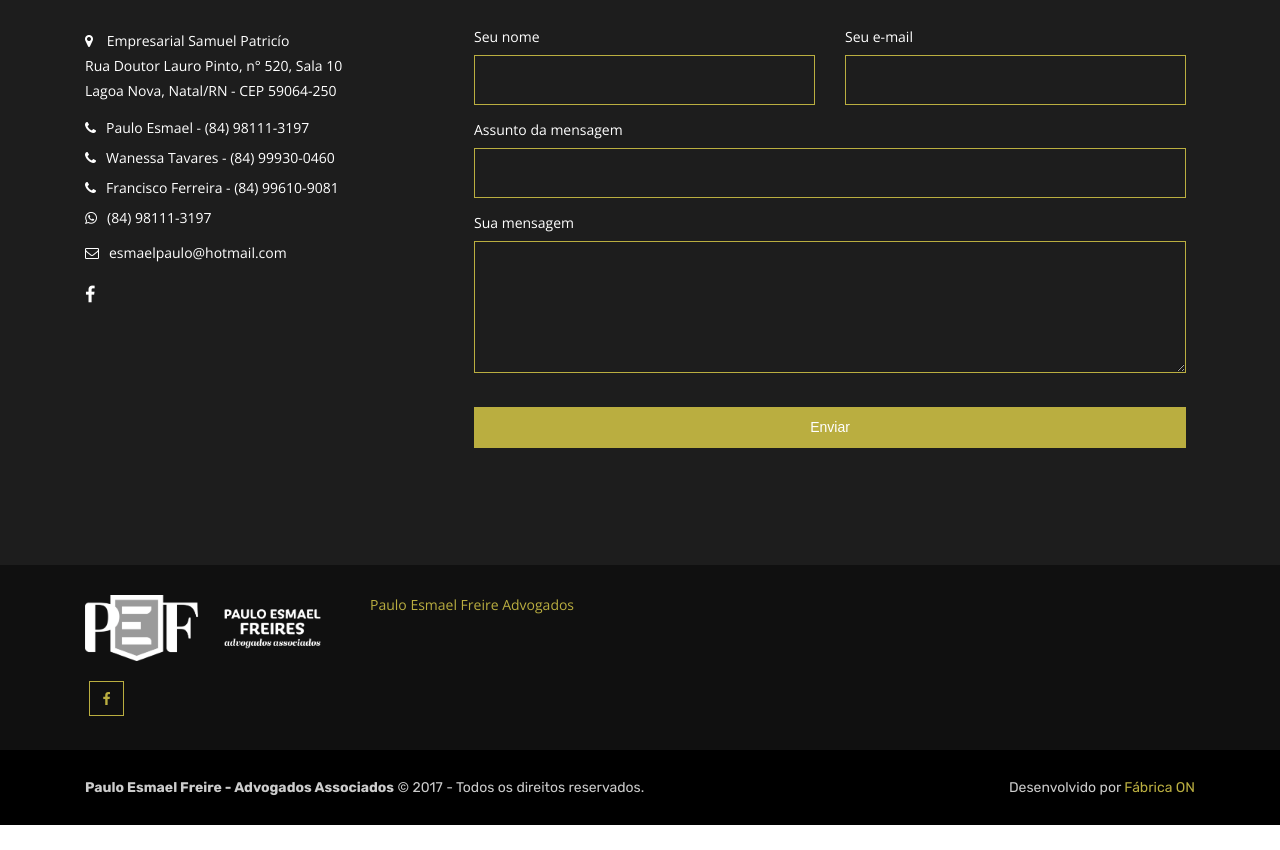
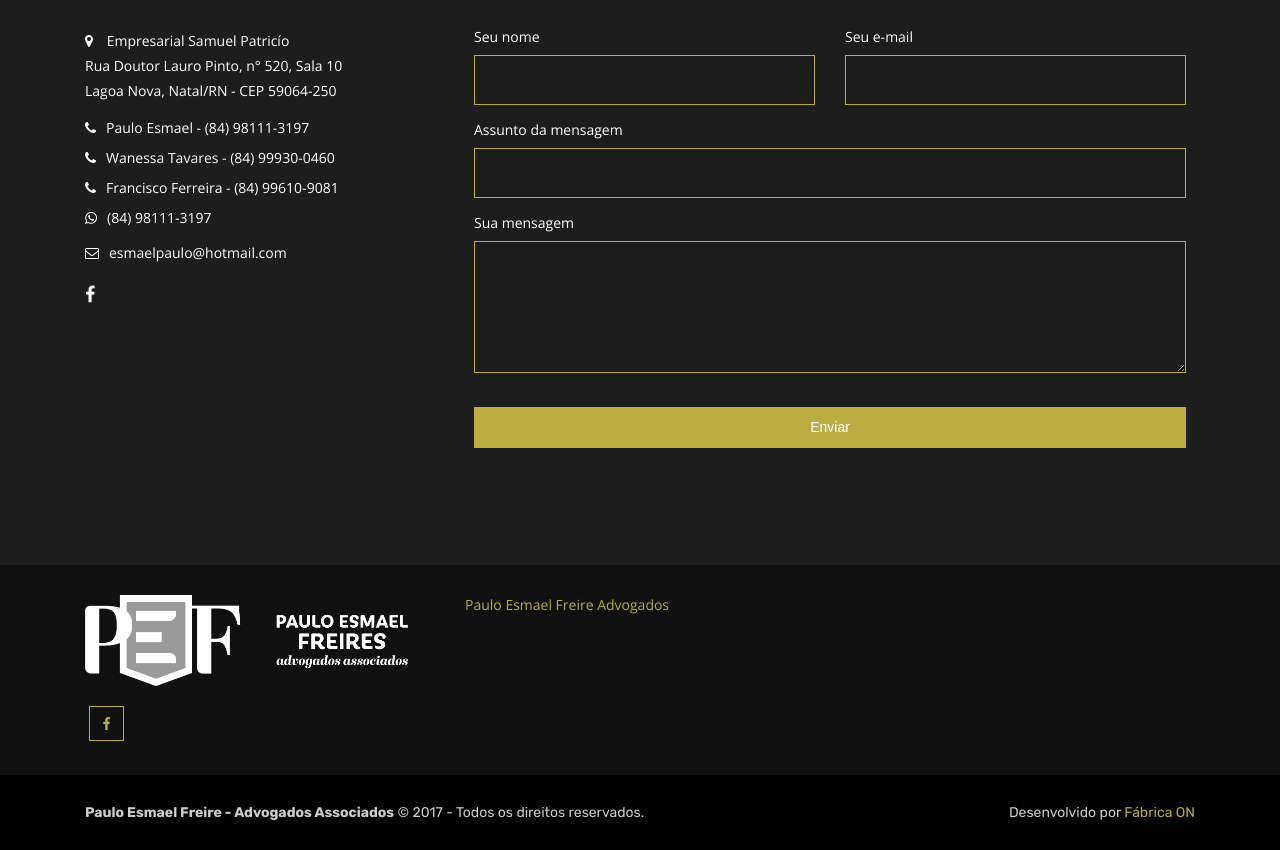
Before and after one commit to lucaswildemberg/pef-adv, a plain HTML site: page index.html in a window 1280 px wide. Shown: the part 3220-4070 px from the top of the page. Before the commit the page ends 4045 px from the top, so only its background shows below. Drawn offline with nearby package versions, Linux system fonts and the light colour scheme.

Commit message:
tamanho e posição da like box

```diff
--- a/index.html
+++ b/index.html
@@ -486,7 +486,7 @@
   <footer class="footer">
     <div class="container">
       <div class="row section">
-        <div class="footer-widget col-md-3">
+        <div class="footer-widget col-md-4">
           <img class="img-fluid pb-3" src="img/logo-white.png" alt="">
           <div class="social-footer">
             <a href="https://www.facebook.com/pauloesmaelfreiresadv/"><i class="fa fa-facebook icon-round"></i></a>
@@ -496,8 +496,8 @@
             <a href="#"><i class="fa fa-google-plus icon-round"></i></a> -->
           </div>
         </div>
-        <div class="footer-widget col-md-6 flot-right">
-<div class="fb-page" data-href="https://www.facebook.com/pauloesmaelfreiresadv/" data-small-header="false" data-adapt-container-width="true" data-hide-cover="false" data-show-facepile="true"><blockquote cite="https://www.facebook.com/pauloesmaelfreiresadv/" class="fb-xfbml-parse-ignore"><a href="https://www.facebook.com/pauloesmaelfreiresadv/">Paulo Esmael Freire Advogados</a></blockquote></div>
+        <div class="footer-widget col-md-6 float-right">
+<div class="fb-page" data-href="https://www.facebook.com/pauloesmaelfreiresadv/" data-small-header="false" data-adapt-container-width="true" data-hide-cover="false" data-show-facepile="false"><blockquote cite="https://www.facebook.com/pauloesmaelfreiresadv/" class="fb-xfbml-parse-ignore"><a href="https://www.facebook.com/pauloesmaelfreiresadv/">Paulo Esmael Freire Advogados</a></blockquote></div>
         </div>
 
       </div>
```
